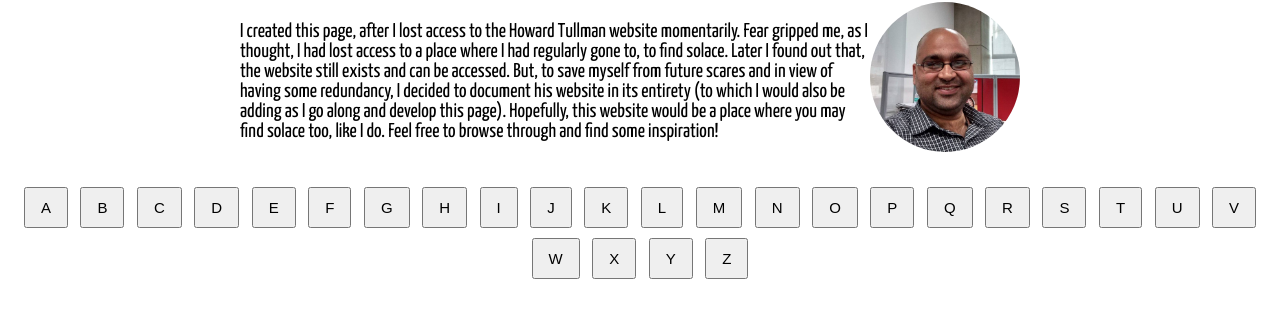
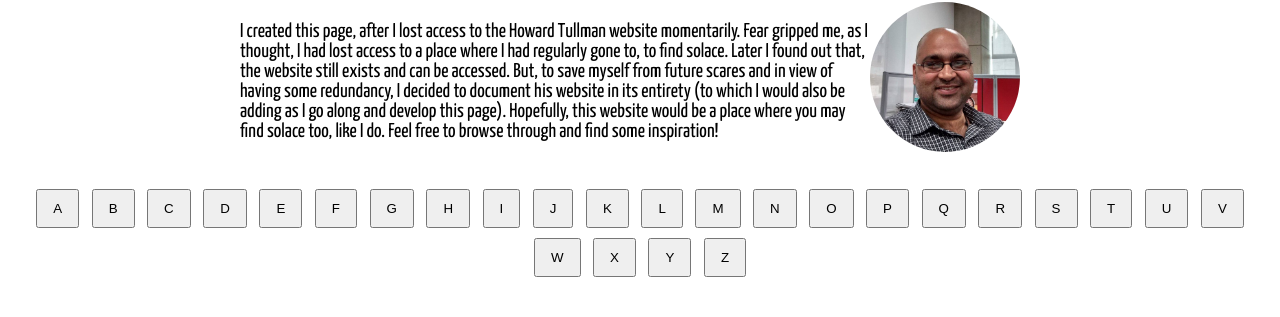
Before and after one commit to vigisbig/quotes, a plain HTML site: page index.html in a window 1280 px wide. Shown: the part 73-390 px from the top of the page. Drawn offline with Linux system fonts and the light colour scheme.

Commit message:
modified code

```diff
--- a/styles.css
+++ b/styles.css
@@ -4,13 +4,12 @@ body {
 }
 
 .alphabet-buttons {
-    margin: 20px 0;
+    margin: 22px 0;
 }
 
 button {
     margin: 5px;
     padding: 10px 15px;
-    font-size: 15px;
     cursor: pointer;
 }
 
```
